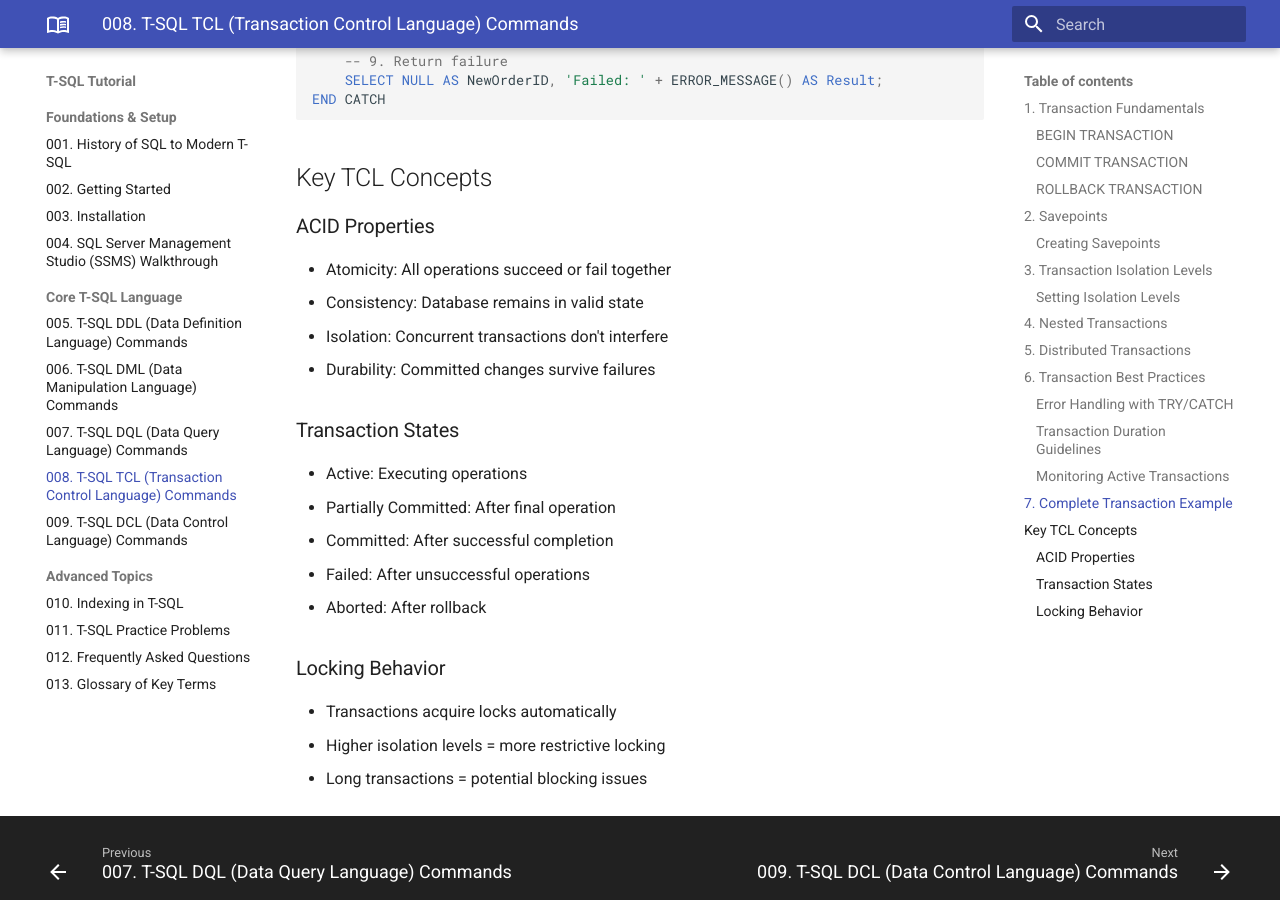
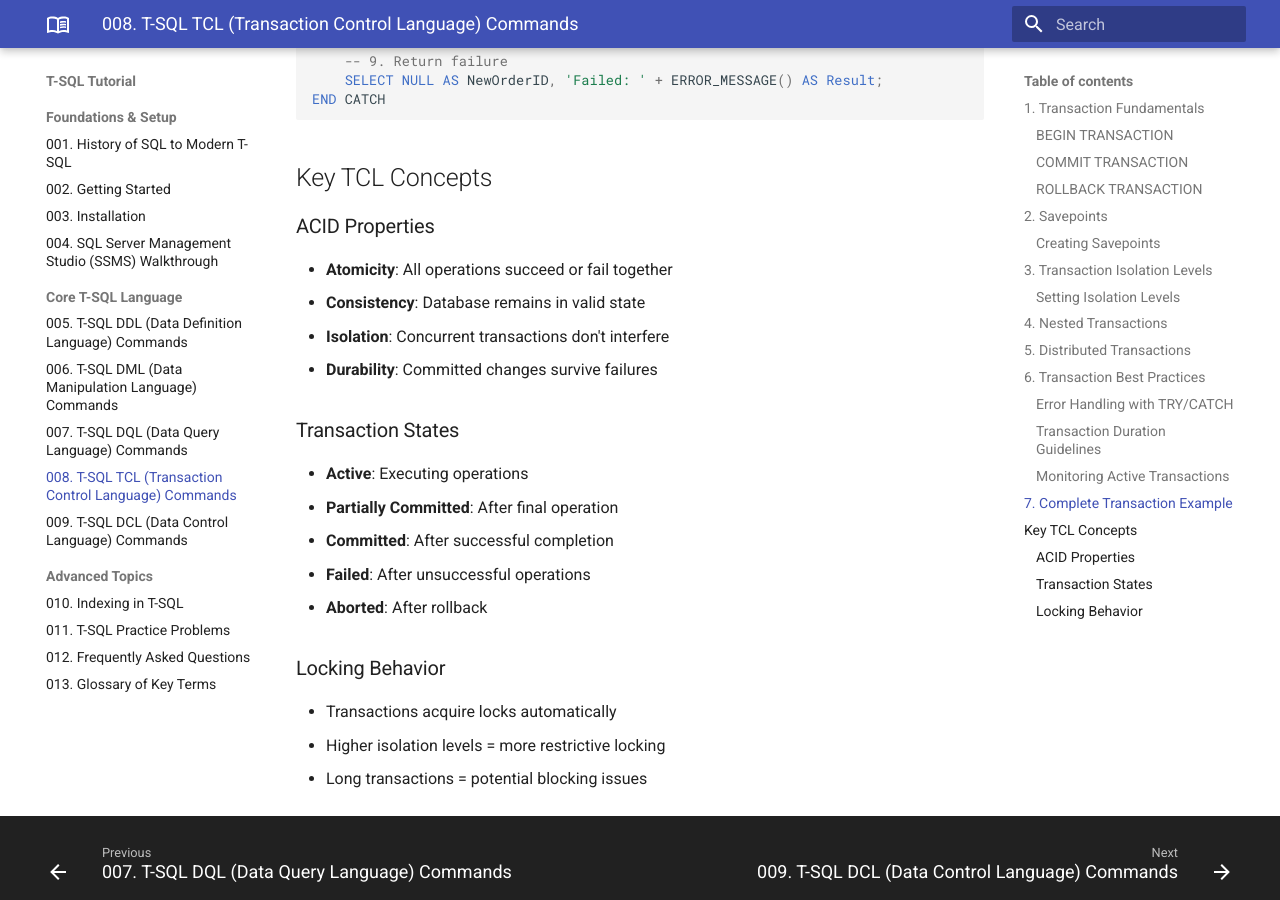
Before and after one commit to andikatjacobdennis/T-SQL, an MkDocs documentation site: the page built from docs/008_T_SQL_TCL_Transaction_Control_Language_Commands.md, in a window 1280 px wide and 900 px high, scrolled down 4900 px. Built offline with MkDocs 1.6.1 and Material for MkDocs 9.7.7, drawn with Linux system fonts in a browser that asks for light colours; part of the change alters nothing that is shown.

```diff
--- a/docs/008_T_SQL_TCL_Transaction_Control_Language_Commands.md
+++ b/docs/008_T_SQL_TCL_Transaction_Control_Language_Commands.md
@@ -244,18 +244,18 @@ END CATCH
 
 ### ACID Properties
 
-- Atomicity: All operations succeed or fail together
-- Consistency: Database remains in valid state
-- Isolation: Concurrent transactions don't interfere
-- Durability: Committed changes survive failures
+- **Atomicity**: All operations succeed or fail together
+- **Consistency**: Database remains in valid state
+- **Isolation**: Concurrent transactions don't interfere
+- **Durability**: Committed changes survive failures
 
 ### Transaction States
 
-- Active: Executing operations
-- Partially Committed: After final operation
-- Committed: After successful completion
-- Failed: After unsuccessful operations
-- Aborted: After rollback
+- **Active**: Executing operations
+- **Partially Committed**: After final operation
+- **Committed**: After successful completion
+- **Failed**: After unsuccessful operations
+- **Aborted**: After rollback
 
 ### Locking Behavior
 
```
